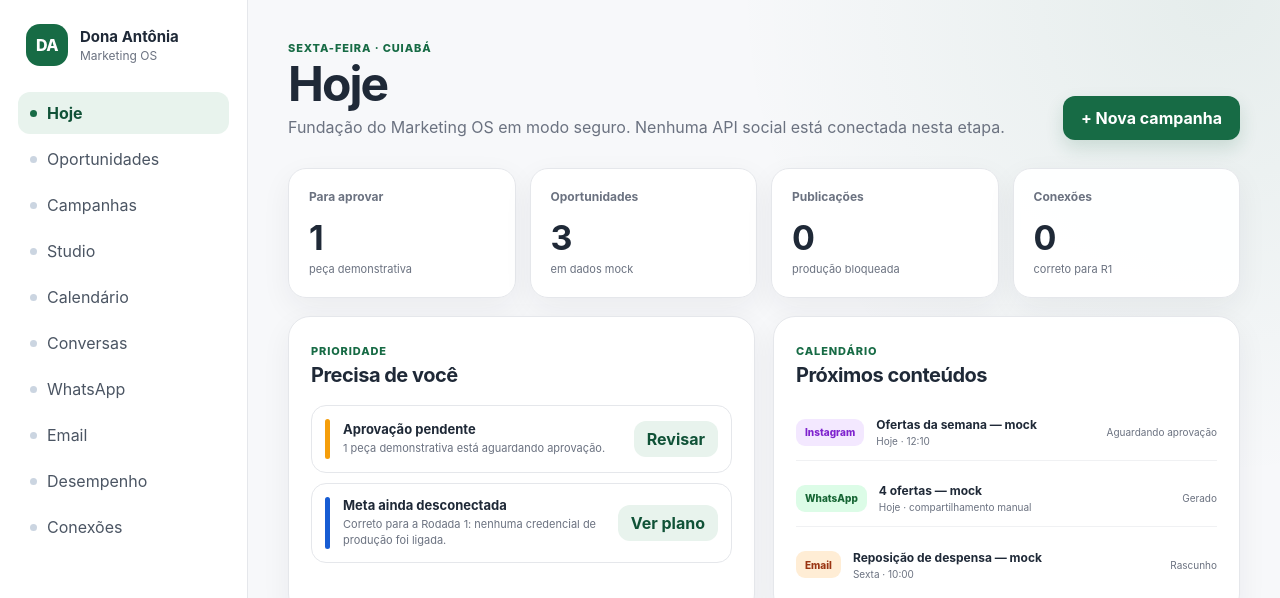
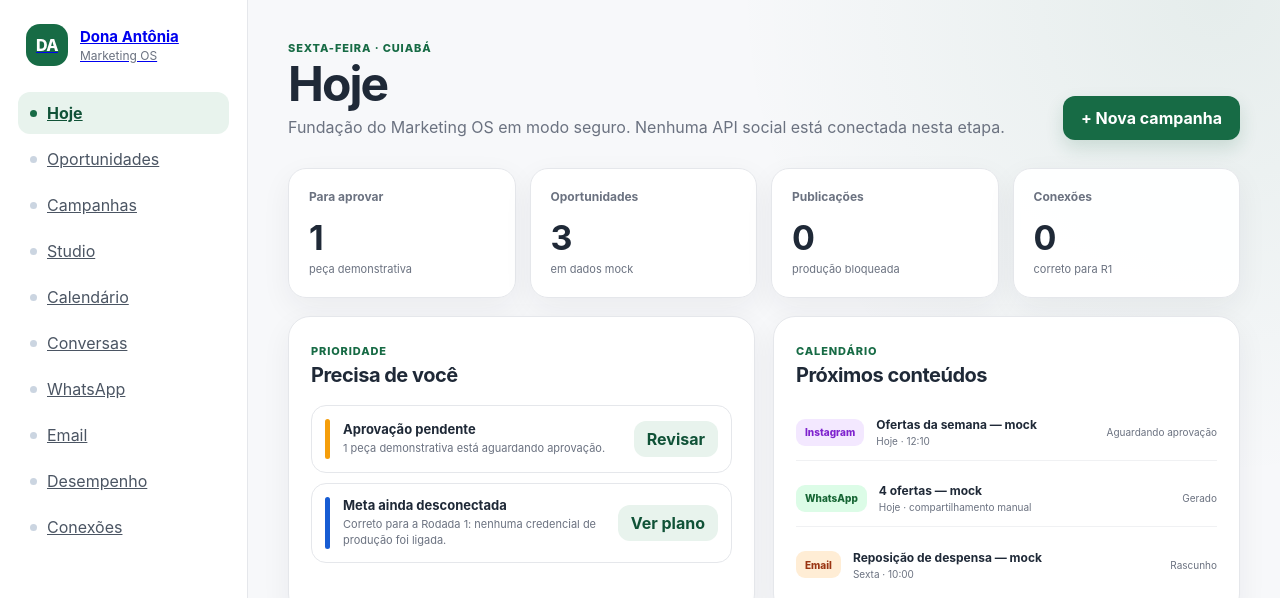
Before and after one commit to osvaldosereia/marketing, a Next.js app: page / in a window 1280 px wide. Shown: the top 598 px of the page. Built offline with nearby package versions, Linux system fonts and the light colour scheme.

Commit message:
feat: make Marketing navigation functional

```diff
--- a/components/app-shell.tsx
+++ b/components/app-shell.tsx
@@ -1,40 +1,49 @@
+import Link from "next/link";
 import type { ReactNode } from "react";
 
 const navigation = [
-  "Hoje",
-  "Oportunidades",
-  "Campanhas",
-  "Studio",
-  "Calendário",
-  "Conversas",
-  "WhatsApp",
-  "Email",
-  "Desempenho",
-  "Conexões",
+  { label: "Hoje", href: "/" },
+  { label: "Oportunidades", href: "/opportunities" },
+  { label: "Campanhas", href: "/campaigns" },
+  { label: "Studio", href: "/studio" },
+  { label: "Calendário", href: "/calendar" },
+  { label: "Conversas", href: "/conversations" },
+  { label: "WhatsApp", href: "/whatsapp" },
+  { label: "Email", href: "/email" },
+  { label: "Desempenho", href: "/performance" },
+  { label: "Conexões", href: "/connections" },
 ];
 
-export function AppShell({ children }: { children: ReactNode }) {
+export function AppShell({
+  children,
+  activeHref = "/",
+}: {
+  children: ReactNode;
+  activeHref?: string;
+}) {
   return (
     <div className="app-shell">
       <aside className="sidebar">
-        <div className="brand-lockup">
+        <Link className="brand-lockup" href="/">
           <div className="brand-mark">DA</div>
           <div>
             <strong>Dona Antônia</strong>
             <span>Marketing OS</span>
           </div>
-        </div>
+        </Link>
 
         <nav className="nav-list" aria-label="Navegação principal">
-          {navigation.map((item, index) => (
-            <button
-              className={index === 0 ? "nav-item nav-item-active" : "nav-item"}
-              key={item}
-              type="button"
+          {navigation.map((item) => (
+            <Link
+              className={
+                item.href === activeHref ? "nav-item nav-item-active" : "nav-item"
+              }
+              href={item.href}
+              key={item.href}
             >
               <span className="nav-dot" aria-hidden="true" />
-              {item}
-            </button>
+              {item.label}
+            </Link>
           ))}
         </nav>
 
```
